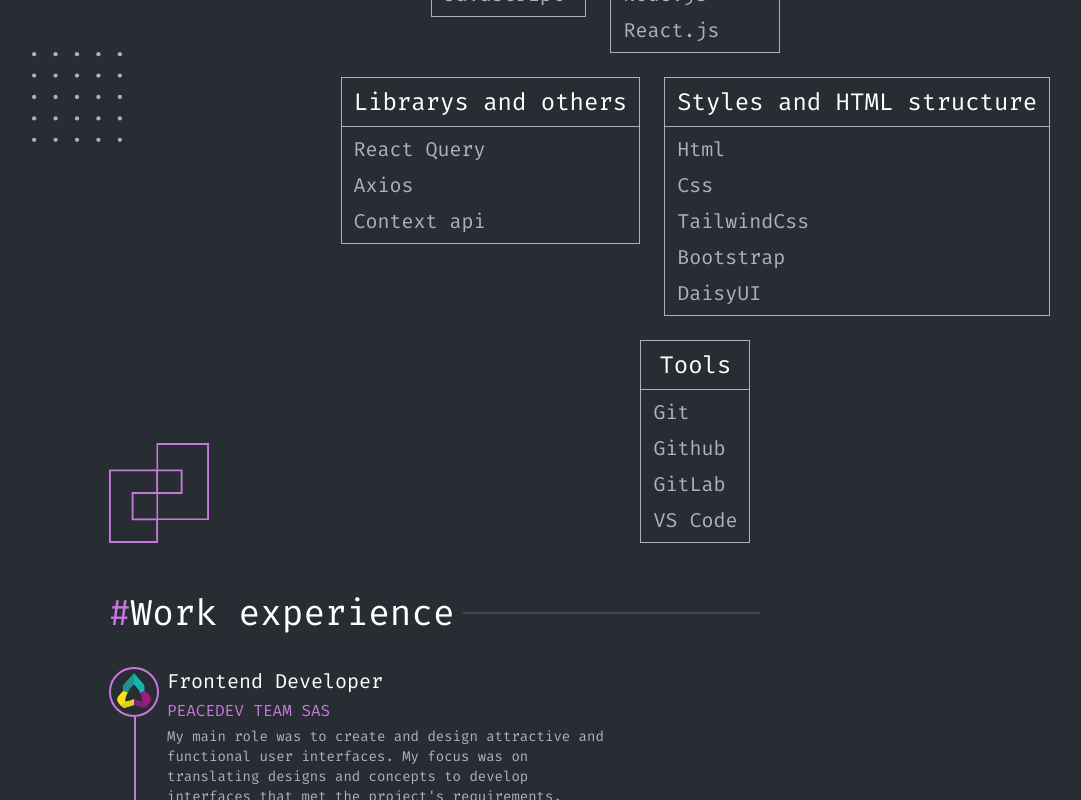
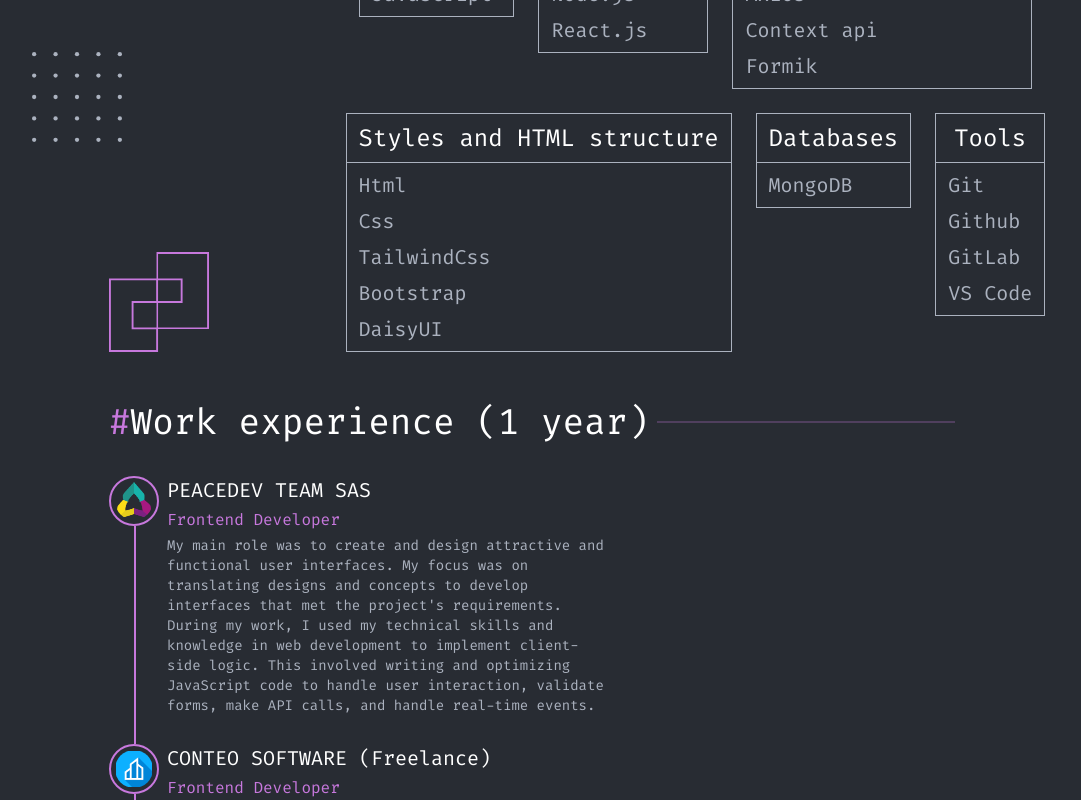
Before and after one commit to daniel2710/portfolio, a Next.js app: page / in a window 1280 px wide. Shown: the part 1600-2400 px from the top of the page, without its empty margins (35-1116 px from the left). Built offline with nearby package versions, Linux system fonts and the light colour scheme.

Commit message:
Conteo software - work section

```diff
--- a/data/skills.ts
+++ b/data/skills.ts
@@ -25,14 +25,6 @@
         ]
     },
     {
-        title: 'Databases',
-        content: [
-            {
-                name: 'MongoDB',
-            }
-        ]
-    },
-    {
         title: 'Librarys and others',
         content: [
             {
@@ -43,6 +35,9 @@
             },
             {
                 name: 'Context api',
+            },
+            {
+                name: 'Formik'
             }
         ]
     },
@@ -67,6 +62,14 @@
         ]
     },
     {
+        title: 'Databases',
+        content: [
+            {
+                name: 'MongoDB',
+            }
+        ]
+    },
+    {
         title: 'Tools',
         content: [
             {
--- a/data/work.ts
+++ b/data/work.ts
@@ -5,10 +5,10 @@
         name: 'PEACEDEV TEAM SAS',
         description: "My main role was to create and design attractive and functional user interfaces. My focus was on translating designs and concepts to develop interfaces that met the project's requirements. During my work, I used my technical skills and knowledge in web development to implement client-side logic. This involved writing and optimizing JavaScript code to handle user interaction, validate forms, make API calls, and handle real-time events."
     },
-    // {
-    //     logo: '/../public/img/work/peacedev.png',
-    //     position: 'Frontend Developer',
-    //     name: 'PEACEDEV TEAM SAS',
-    //     description: 'Lorem ipsum dolor sit amet consectetur, adipisicing elit. Odio nihil minus molestiae doloremque eum deserunt deleniti magni pariatur est eaque, temporibus nobis tempora dicta similique adipisci sequi non. Porro, perferendis.',
-    // },
+    {
+        logo: '/oficina.png',
+        position: 'Frontend Developer',
+        name: 'CONTEO SOFTWARE (Freelance)',
+        description: 'My main role was to restructure and create a new client-side version of an accounting software called count using technologies like Next.js along with React.js and Redux.',
+    },
 ]
--- a/sections/Skills.tsx
+++ b/sections/Skills.tsx
@@ -21,7 +21,7 @@
             </div>
             <div className='flex flex-row flex-wrap justify-center gap-6 mt-[34px]'>
                 { skills.map((item, idx)=>(
-                    <div key={idx} className='flex flex-col gap-2 pb-2 xl:h-fit border-[1px] border-gray text-gray'>
+                    <div key={idx} className='flex flex-col h-fit gap-2 pb-2 xl:h-fit border-[1px] border-gray text-gray'>
                         <div className='text-center px-3 py-2 border-b-[1px] border-gray'>
                             <h2 className='text-2xl text-white'>{item.title}</h2>
                         </div>
--- a/sections/Work.tsx
+++ b/sections/Work.tsx
@@ -6,7 +6,7 @@
   return (
     <section id='Work-experience' className='pt-[34px] bg-main px-4 py-4 xl:pl-36 xl:pr-36'>
         <div className='flex gap-2'>
-            <h2 className='text-white text-2xl xl:text-4xl'><span className='text-pink'>#</span>Work experience</h2>
+            <h2 className='text-white text-2xl xl:text-4xl'><span className='text-pink'>#</span>Work experience    (1 year)</h2>
             <Image className='w-[30%]' src={Line} alt='Line' />
         </div>
         <div className='mt-[34px] flex flex-col xl:w-[50%]'>
@@ -19,8 +19,8 @@
                         <div className='absolute h-[calc(100%-50px)] left-[50%] border-l-2 border-pink'></div>
                     </div>
                     <div className='flex flex-col gap-1'>
-                        <h3 className='text-white text-xl'>{item.position}</h3>
-                        <h4 className='text-pink text-base'>{item.name}</h4>
+                        <h3 className='text-white text-xl'>{item.name}</h3>
+                        <h4 className='text-pink text-base'>{item.position}</h4>
                         <p className='text-gray text-sm mb-7'>{item.description}</p>
                     </div>
                 </div>
```
Also changed, not shown: public/oficina.png (added).
